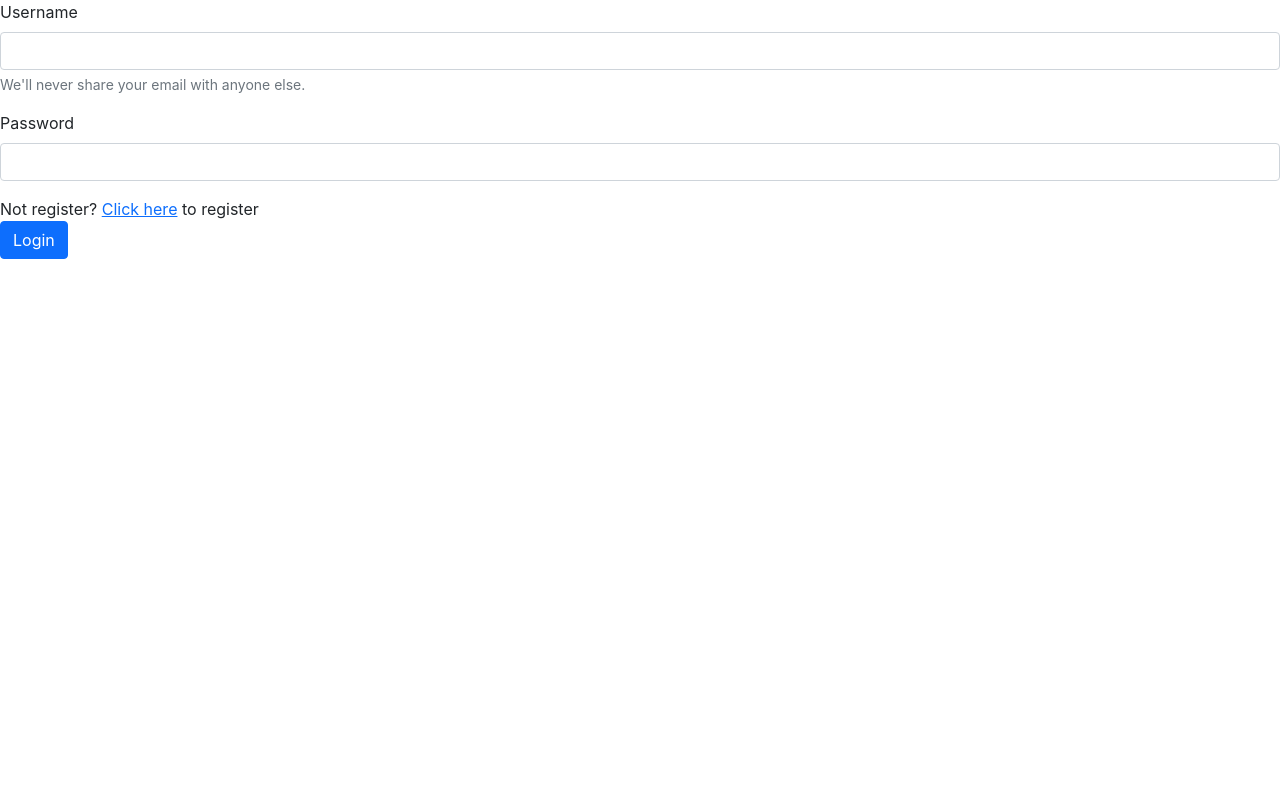
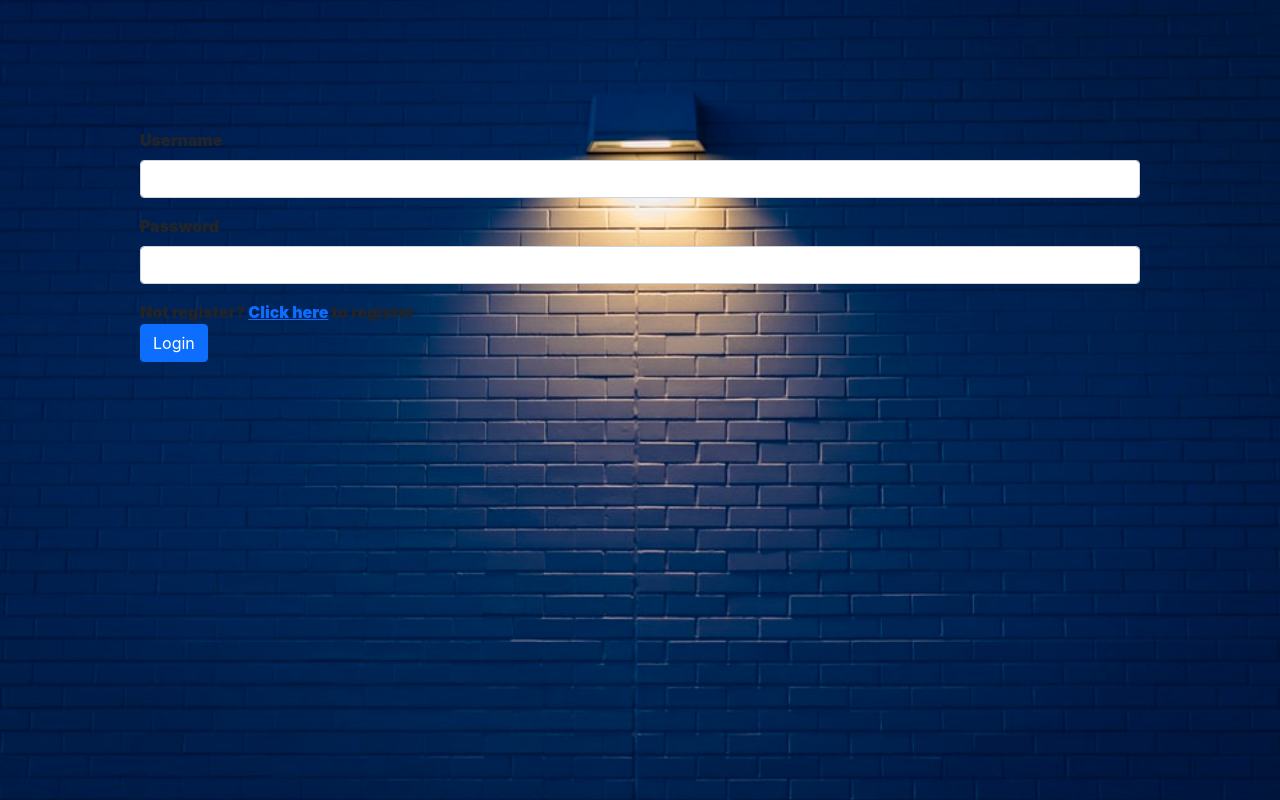
Before and after one commit to guybenr/WhatsAppWeb, a React (Create React App) app: page / in a window 1280 px wide. Built offline with nearby package versions, Linux system fonts and the light colour scheme.

Commit message:
last
last

```diff
--- a/src/index.css
+++ b/src/index.css
@@ -5,9 +5,27 @@ body {
     sans-serif;
   -webkit-font-smoothing: antialiased;
   -moz-osx-font-smoothing: grayscale;
+
+
+  background-image: url("back.jpg"); /* The image used */
+  height: 800px; /* You must set a specified height */
+  background-position: center; /* Center the image */
+  background-repeat: no-repeat; /* Do not repeat the image */
+  background-size: cover; /* Resize the background image to cover the entire container */
 }
 
 code {
   font-family: source-code-pro, Menlo, Monaco, Consolas, 'Courier New',
     monospace;
 }
+
+.home {
+  max-width: 1000px;
+  padding-top: 8em;
+  margin: auto;
+  font-weight: 1000;
+}
+
+.link {
+  color: chocolate;
+}
--- a/src/index.js
+++ b/src/index.js
@@ -1,7 +1,6 @@
 import React from 'react';
 import ReactDOM from 'react-dom';
 import './index.css';
-import App from './App';
 import OpenScreen from './openScreen/OpenScreen'
 
 ReactDOM.render(
--- a/src/openScreen/OpenScreen.js
+++ b/src/openScreen/OpenScreen.js
@@ -1,10 +1,10 @@
 function OpenScreen() {
     return (
+        <div className="home">
             <form>
                 <div class="mb-3">
                     <label for="exampleInputEmail1" class="form-label">Username</label>
                     <input type="email" class="form-control" id="exampleInputEmail1" aria-describedby="emailHelp"></input>
-                    <div id="emailHelp" class="form-text">We'll never share your email with anyone else.</div>
                 </div>
                 <div class="mb-3">
                     <label for="exampleInputPassword1" class="form-label">Password</label>
@@ -17,6 +17,8 @@ function OpenScreen() {
                 </div>
                 <button type="submit" class="btn btn-primary">Login</button>
             </form>
+        </div>
+
     );
 }
 
```
Also changed, not shown: src/back.jpg (added), src/openScreen/OpenScreen.css (added). Lines whose indentation alone changed are shown as unchanged.
